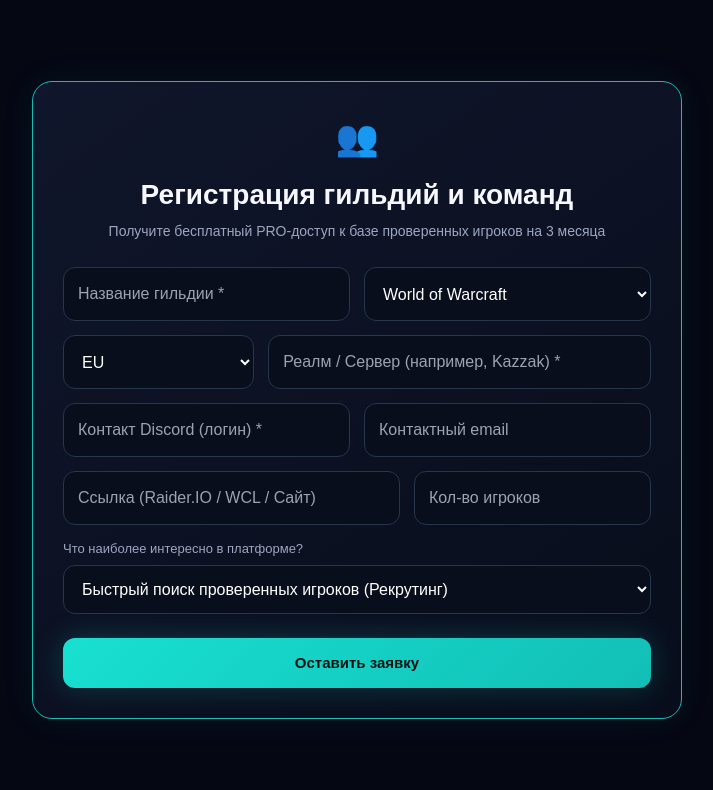
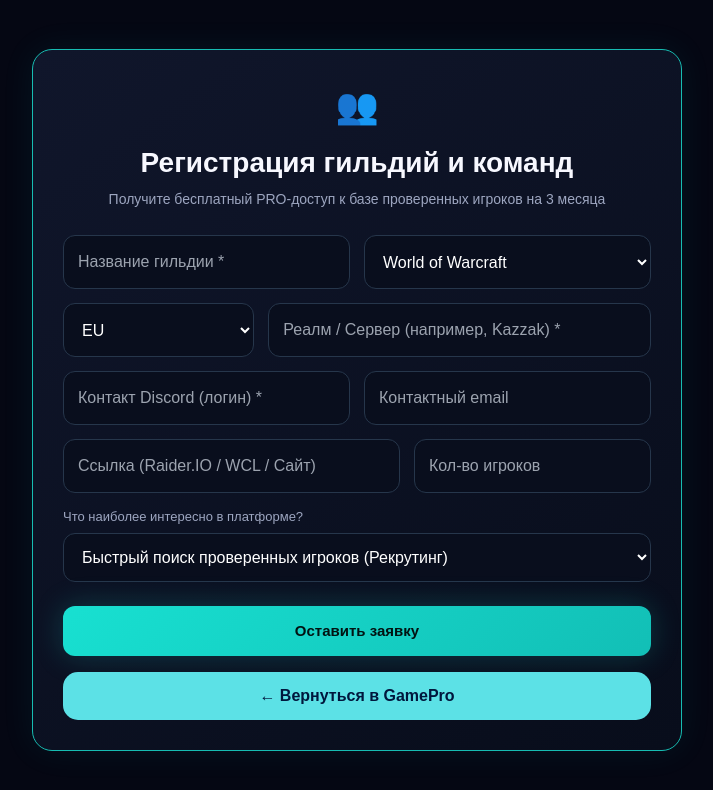
Before and after one commit to vesttrading/gamepro-market, a Next.js app: page /guilds in a window 1280 px wide. Shown: the top 790 px of the page, without its empty margins (283-996 px from the left). Built offline with nearby package versions, Linux system fonts and the light colour scheme.

Commit message:
Implement back button with styling
Added a back button with styles for navigation.

```diff
--- a/app/guilds/page.tsx
+++ b/app/guilds/page.tsx
@@ -56,6 +56,23 @@ export default function GuildApplicationPage() {
     boxShadow: "0 0 30px #16d8cf38", fontSize: "15px", width: "100%", marginTop: 10
   };
 
+const btnBack: React.CSSProperties = {
+  display: "inline-flex",
+  alignItems: "center",
+  justifyContent: "center",
+  gap: "8px",
+  padding: "12px 24px",
+  background: "#5ce1e6", // Бирюзовый цвет (замените на ваш точный хекс, если нужен другой)
+  color: "#00173d",      // Темно-синий/черный цвет текста для читаемости
+  fontWeight: "bold",
+  borderRadius: "15px",
+  width: "100%",
+  marginTop: "16px",
+  textDecoration: "none",
+  cursor: "pointer",
+  transition: "all 0.2s ease"
+};
+
   return (
     <div style={{ minHeight: "100vh", background: "#050713", color: "#f7f8ff", fontFamily: "Arial,sans-serif", display: "flex", alignItems: "center", justifyContent: "center", padding: "40px 20px" }}>
       <div style={{ maxWidth: 650, width: "100%", background: "linear-gradient(145deg,#10162b,#080d1b)", border: "1px solid #17bcb2", borderRadius: 20, padding: 30, boxShadow: "0 0 35px #16d8cf12" }}>
@@ -113,6 +130,12 @@ export default function GuildApplicationPage() {
             </p>
           )}
         </form>
+
+      {/* Бирюзовая кнопка возврата */}
+      <a href="/" style={btnBack}>
+       ← Вернуться в GamePro
+      </a>
+
       </div>
     </div>
   );
```
